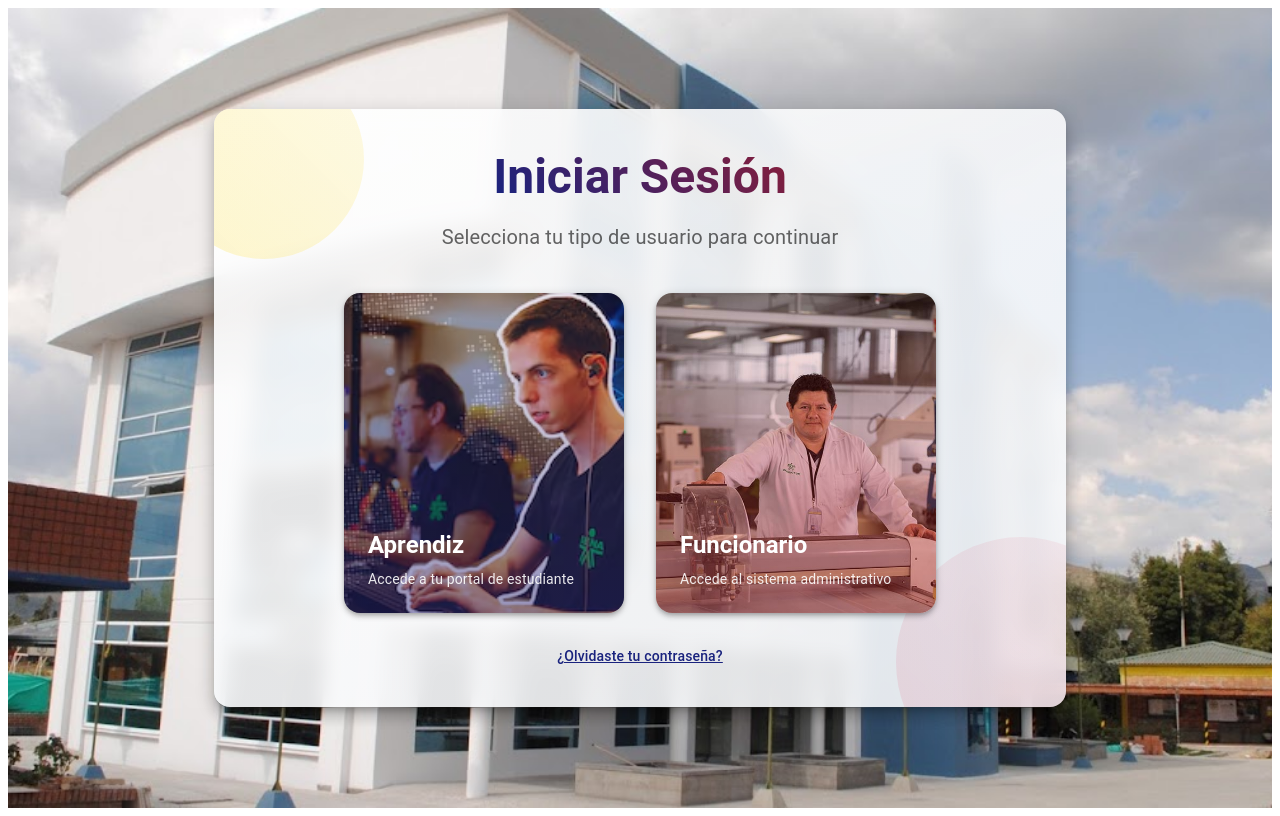
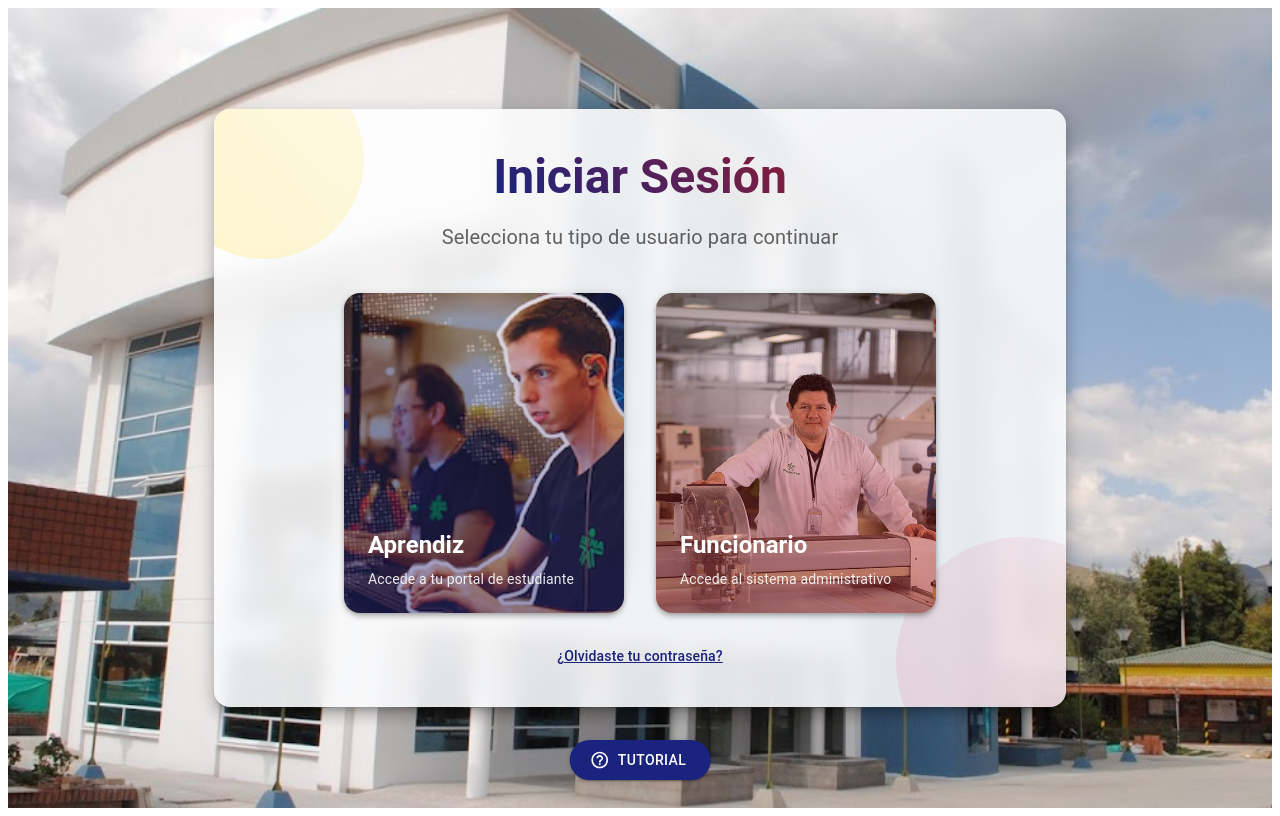
Before and after one commit to OtroProgramadorMas/reactAsistencia, a React (Vite) app: page /login in a window 1280 px wide. Built offline with nearby package versions, Linux system fonts and the light colour scheme.

Commit message:
modificacion tutorial

```diff
--- a/src/pages/other/loginPage.tsx
+++ b/src/pages/other/loginPage.tsx
@@ -1,5 +1,8 @@
 import React, { useState } from 'react';
-import { Container, Typography, Box, Modal, Paper, Fade } from '@mui/material';
+import { Container, Typography, Box, Modal, Paper, Fade, Button, IconButton } from '@mui/material';
+import HelpOutlineIcon from '@mui/icons-material/HelpOutline';
+import CloseIcon from '@mui/icons-material/Close';
+import ArrowRightAltIcon from '@mui/icons-material/ArrowRightAlt';
 import LoginAprendiz from '../../components/LoginAprendiz';
 import LoginFuncionario from '../../components/LoginFuncionario';
 import RecuperarPassword from '../../components/RecuperarPassword';
@@ -12,6 +15,8 @@ const LoginPage = () => {
   const [openAprendiz, setOpenAprendiz] = useState(false);
   const [openFuncionario, setOpenFuncionario] = useState(false);
   const [openRecuperarPassword, setOpenRecuperarPassword] = useState(false);
+  const [tutorialMode, setTutorialMode] = useState(false);
+  const [currentTutorialStep, setCurrentTutorialStep] = useState(0);
 
   const handleOpenAprendiz = () => setOpenAprendiz(true);
   const handleCloseAprendiz = () => setOpenAprendiz(false);
@@ -21,6 +26,46 @@ const LoginPage = () => {
 
   const handleOpenRecuperarPassword = () => setOpenRecuperarPassword(true);
   const handleCloseRecuperarPassword = () => setOpenRecuperarPassword(false);
+
+  const toggleTutorialMode = () => {
+    setTutorialMode(!tutorialMode);
+    setCurrentTutorialStep(0);
+  };
+
+  const tutorialSteps = [
+    {
+      element: "title",
+      title: "Página de Inicio de Sesión",
+      description: "Esta es la página principal donde puedes acceder al sistema según tu tipo de usuario.",
+      position: { top: '15%', left: '50%' }
+    },
+    {
+      element: "aprendizCard",
+      title: "Acceso para Aprendices",
+      description: "Haz clic aquí si eres estudiante para acceder a tu portal de aprendizaje.",
+      position: { top: '30%', left: '35%' }
+    },
+    {
+      element: "funcionarioCard",
+      title: "Acceso para Funcionarios",
+      description: "Haz clic aquí si eres instructor o personal administrativo para acceder al sistema.",
+      position: { top: '30%', left: '65%' }
+    },
+    {
+      element: "recuperarPassword",
+      title: "Recuperar Contraseña",
+      description: "Si olvidaste tu contraseña, haz clic aquí para restablecerla.",
+      position: { bottom: '8%', left: '50%' }
+    }
+  ];
+
+  const handleNextTutorialStep = () => {
+    if (currentTutorialStep < tutorialSteps.length - 1) {
+      setCurrentTutorialStep(currentTutorialStep + 1);
+    } else {
+      setTutorialMode(false);
+    }
+  };
 
   return (
     <Box
@@ -37,13 +82,40 @@ const LoginPage = () => {
         justifyContent: 'center',
         padding: 0,
         margin: 0,
-        overflow: 'hidden'
+        overflow: 'hidden',
+        position: 'relative'
       }}
     >
+      {/* Botón de tutorial en la parte inferior */}
+      <Button
+        variant="contained"
+        startIcon={<HelpOutlineIcon />}
+        onClick={toggleTutorialMode}
+        sx={{
+          position: 'fixed',
+          bottom: 20,
+          left: '50%',
+          transform: 'translateX(-50%)',
+          borderRadius: 20,
+          py: 1,
+          px: 3,
+          backgroundColor: '#1a237e',
+          color: 'white',
+          '&:hover': {
+            backgroundColor: '#0d1642',
+          },
+          zIndex: 1100
+        }}
+      >
+        {tutorialMode ? 'Cerrar Tutorial' : 'Tutorial'}
+      </Button>
+
       <Container maxWidth="md" sx={{
         display: 'flex',
         flexDirection: 'column',
         justifyContent: 'center',
+        position: 'relative',
+        zIndex: tutorialMode ? 1 : 1050,
       }}>
         <Paper
           elevation={10}
@@ -85,6 +157,7 @@ const LoginPage = () => {
 
           <Box sx={{ position: 'relative', zIndex: 1 }}>
             <Typography
+              id="title"
               variant="h3"
               component="h1"
               gutterBottom
@@ -123,6 +196,7 @@ const LoginPage = () => {
             >
               {/* Card para Aprendiz */}
               <Paper
+                id="aprendizCard"
                 elevation={4}
                 sx={{
                   width: { xs: '90%', sm: 280 },
@@ -190,6 +264,7 @@ const LoginPage = () => {
 
               {/* Card para Funcionario */}
               <Paper
+                id="funcionarioCard"
                 elevation={4}
                 sx={{
                   width: { xs: '90%', sm: 280 },
@@ -257,7 +332,7 @@ const LoginPage = () => {
             </Box>
 
             {/* Botón de recuperar contraseña */}
-            <Box sx={{ textAlign: 'center', mt: 4 }}>
+            <Box id="recuperarPassword" sx={{ textAlign: 'center', mt: 4 }}>
               <Typography
                 variant="body2"
                 component="button"
@@ -352,6 +427,89 @@ const LoginPage = () => {
           </Fade>
         </Modal>
       </Container>
+
+      {/* Overlay Tutorial */}
+      {tutorialMode && (
+        <>
+          {/* Capa oscura */}
+          <Box
+            sx={{
+              position: 'fixed',
+              top: 0,
+              left: 0,
+              right: 0,
+              bottom: 0,
+              backgroundColor: 'rgba(0, 0, 0, 0.7)',
+              zIndex: 1000,
+            }}
+          />
+
+          {/* Ventana de tutorial */}
+          <Box
+            sx={{
+              position: 'fixed',
+              ...tutorialSteps[currentTutorialStep].position,
+              transform: 'translate(-50%, -50%)',
+              zIndex: 1200,
+              display: 'flex',
+              flexDirection: 'column',
+              maxWidth: 350,
+              backgroundColor: 'white',
+              borderRadius: 2,
+              boxShadow: '0 10px 15px -3px rgba(0, 0, 0, 0.1)',
+              p: 3,
+            }}
+          >
+            <Box sx={{ display: 'flex', justifyContent: 'space-between', alignItems: 'center', mb: 1 }}>
+              <Typography variant="h6" fontWeight="bold" color="#1a237e">
+                {tutorialSteps[currentTutorialStep].title}
+              </Typography>
+              <IconButton size="small" onClick={toggleTutorialMode}>
+                <CloseIcon />
+              </IconButton>
+            </Box>
+
+            <Typography variant="body2" sx={{ mb: 2 }}>
+              {tutorialSteps[currentTutorialStep].description}
+            </Typography>
+
+            <Box sx={{ display: 'flex', justifyContent: 'space-between', alignItems: 'center' }}>
+              <Typography variant="body2" color="text.secondary">
+                {`${currentTutorialStep + 1} de ${tutorialSteps.length}`}
+              </Typography>
+
+              <Button
+                variant="contained"
+                endIcon={<ArrowRightAltIcon />}
+                onClick={handleNextTutorialStep}
+                sx={{
+                  backgroundColor: '#1a237e',
+                  '&:hover': {
+                    backgroundColor: '#0d1642',
+                  },
+                }}
+              >
+                {currentTutorialStep === tutorialSteps.length - 1 ? 'Finalizar' : 'Siguiente'}
+              </Button>
+            </Box>
+
+            {/* Flecha apuntando al elemento */}
+            <Box
+              sx={{
+                position: 'absolute',
+                width: 0,
+                height: 0,
+                borderLeft: '10px solid transparent',
+                borderRight: '10px solid transparent',
+                borderTop: '15px solid white',
+                bottom: -15,
+                left: '50%',
+                transform: 'translateX(-50%)',
+              }}
+            />
+          </Box>
+        </>
+      )}
     </Box>
   );
 };
```
